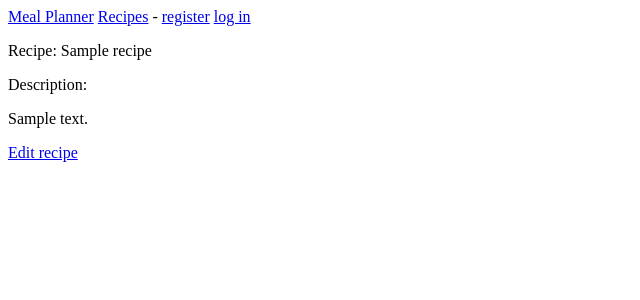
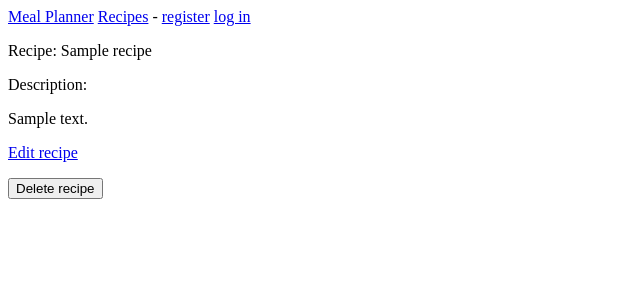
Before and after one commit to jblimare/meal_planner, a Django app: page /recipes/1/ in a window 1280 px wide. Shown: the top 300 px of the page, without its empty margins (0-640 px from the left). Run offline with Django 3.2, Linux system fonts and the light colour scheme; tables that the repository leaves empty hold one stand-in row (values such as "Sample post").

Commit message:
Delete a recipe

```diff
--- a/meal_planners/templates/meal_planners/edit_recipe.html
+++ b/meal_planners/templates/meal_planners/edit_recipe.html
@@ -14,6 +14,10 @@
     <form action="{% url 'meal_planners:recipe' recipe.id %}">
         <input type="submit" value="cancel" />
     </form>
+    <form action="{% url 'meal_planners:delete_recipe' recipe.id %}" method="POST">
+        {% csrf_token %}
+        <input type="submit" value="Delete recipe"/>
+      </form>
     </p>
 
 {% endblock content %}
--- a/meal_planners/templates/meal_planners/recipe.html
+++ b/meal_planners/templates/meal_planners/recipe.html
@@ -16,4 +16,9 @@
         </p>
     {% endfor %}
 
+    <form action="{% url 'meal_planners:delete_recipe' recipe.id %}" method="POST">
+        {% csrf_token %}
+        <input type="submit" value="Delete recipe"/>
+      </form>
+
 {% endblock content %}
--- a/meal_planners/urls.py
+++ b/meal_planners/urls.py
@@ -23,4 +23,7 @@ urlpatterns = [
 
     # Page for editing an existing recipe
     path('recipes/edit_recipe/<int:recipe_id>/', views.edit_recipe, name = 'edit_recipe'),
+
+    # URL to delete recipe
+    path('recipes/delete_recipe/<int:recipe_id>/', views.delete_recipe, name = 'delete_recipe')
 ]
--- a/meal_planners/views.py
+++ b/meal_planners/views.py
@@ -82,3 +82,17 @@ def edit_recipe(request, recipe_id):
 
     context = {'name': name, 'recipe': recipe, 'description': description, 'form1': form1, 'form2': form2}
     return render(request, 'meal_planners/edit_recipe.html', context)
+
+def delete_recipe(request, recipe_id):
+    """Delete a recipe"""
+    if request.method == 'POST':
+        name = Recipe.objects.get(id = recipe_id)
+        description = Description.objects.get(recipe_id=recipe_id)
+        recipe = description.recipe
+
+        description.delete()
+        name.delete()
+        return HttpResponseRedirect (reverse('meal_planners:recipes'))
+
+    context = {'name': name, 'description': description, 'recipe': recipe}
+    return render(request, 'meal_planners/recipes.html', context)
```
